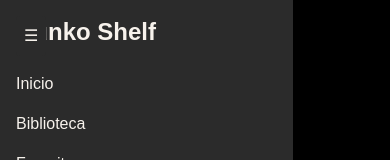
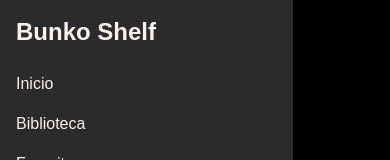
Before and after one commit to martirale/bunkoshelf, a Next.js app in the folder front/: page / in a window 390 px wide. Both pictures are taken after a click on the button "Abrir menú". Shown: the top 160 px of the page. Built offline with nearby package versions, Linux system fonts and the light colour scheme.

Commit message:
Ajust mob sidebar

```diff
--- a/front/ui/sidebar.jsx
+++ b/front/ui/sidebar.jsx
@@ -30,7 +30,7 @@ export default function Sidebar() {
       {/* Sidebar para móvil */}
       {open && (
         <div
-          className="fixed inset-0 z-40 bg-black bg-opacity-50 md:hidden"
+          className="fixed inset-0 z-50 bg-black md:hidden"
           onClick={() => setOpen(false)}
         >
           <aside
@@ -61,7 +61,7 @@ export default function Sidebar() {
       {/* Botón hamburguesa */}
       <button
         onClick={() => setOpen(true)}
-        className="md:hidden absolute top-4 left-4 z-50 bg-onix p-2 rounded"
+        className="md:hidden absolute top-4 left-4 z-40 bg-onix p-2 rounded"
         aria-label="Abrir menú"
       >
         &#9776;
```
